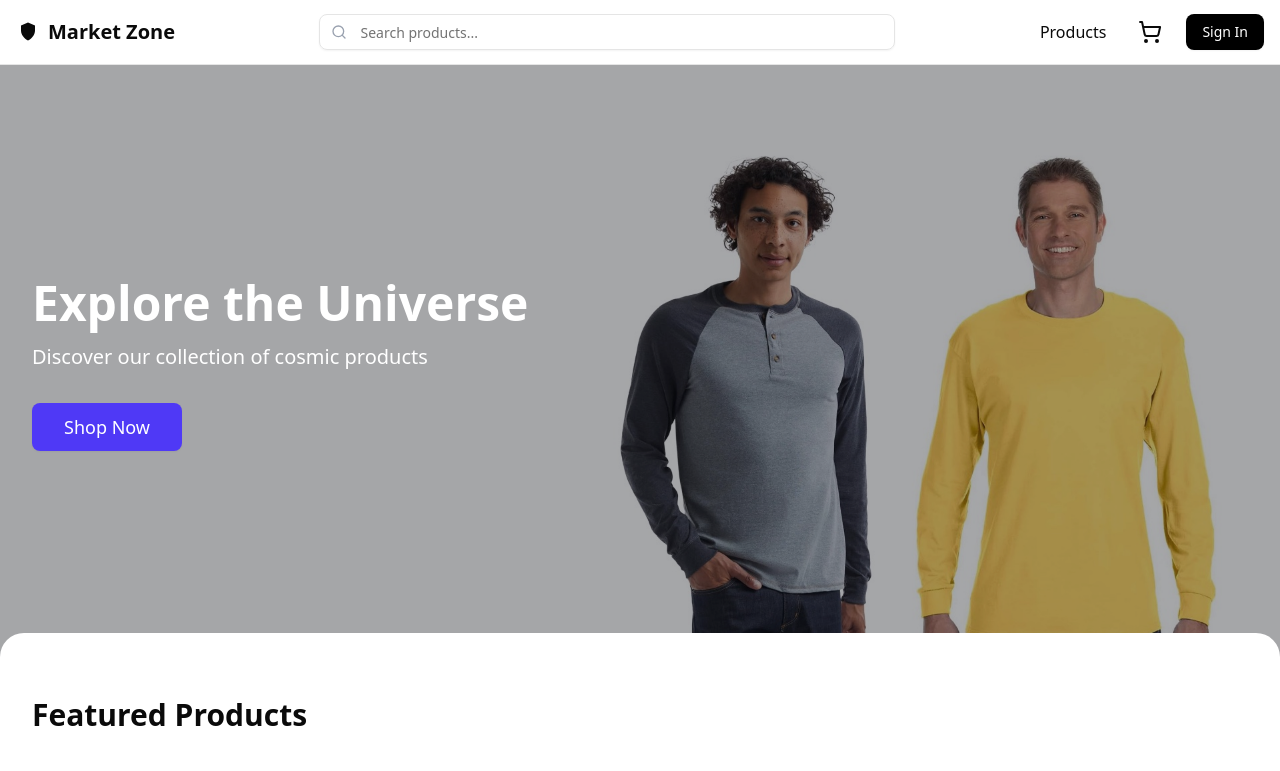
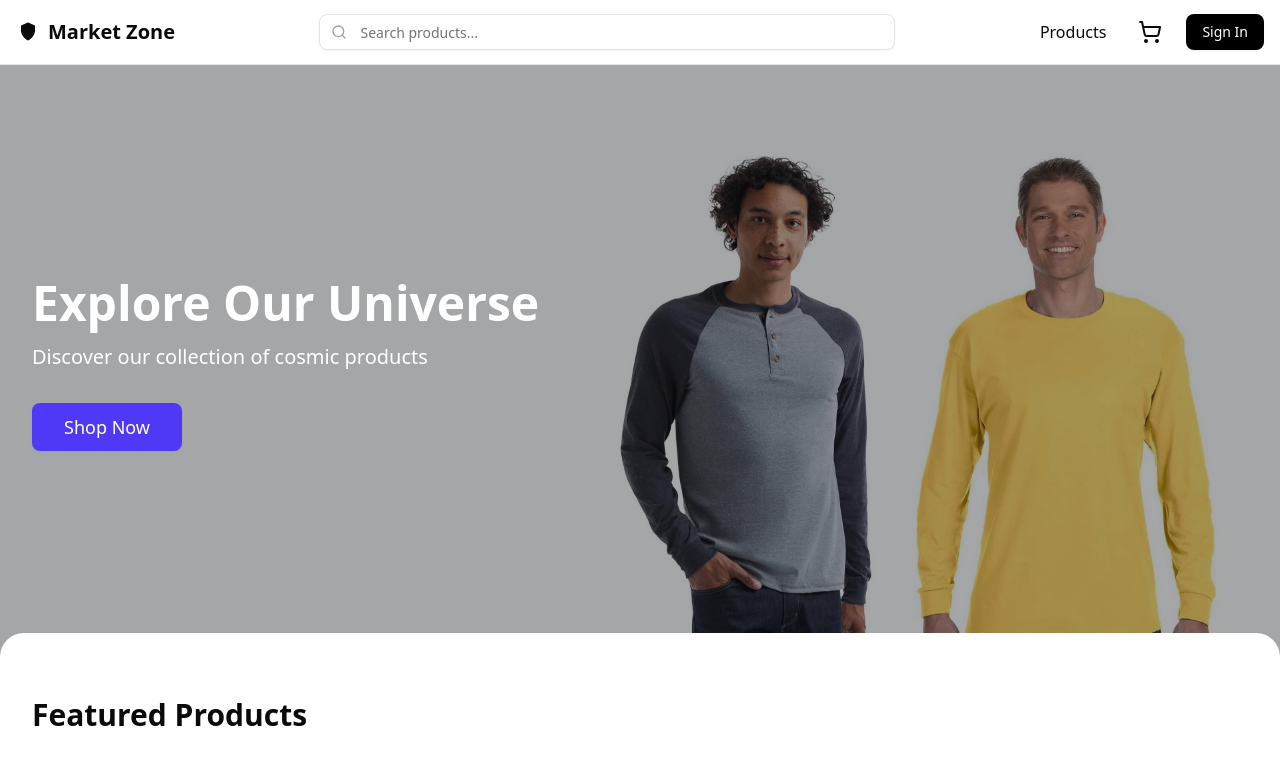
Before and after one commit to georgeokez/ecommerce-mart-zone, a Next.js app: page / in a window 1280 px wide. Shown: the top 771 px of the page. Built offline with nearby package versions, Linux system fonts and the light colour scheme.

Commit message:
chore: minor text change

```diff
--- a/src/app/page.tsx
+++ b/src/app/page.tsx
@@ -105,7 +105,7 @@ export default function HomePage() {
 
           <div className="relative container mx-auto h-full flex items-center px-8">
             <div className="max-w-xl text-white">
-              <h1 className="text-5xl font-bold mb-4">Explore the Universe</h1>
+              <h1 className="text-5xl font-bold mb-4">Explore Our Universe</h1>
               <p className="text-xl mb-8">Discover our collection of cosmic products</p>
               <Button
                 asChild
```
